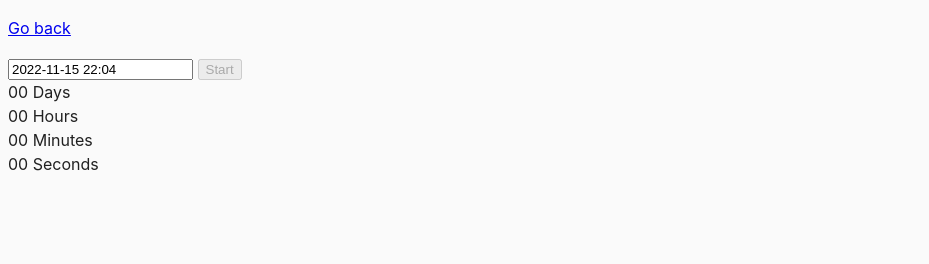
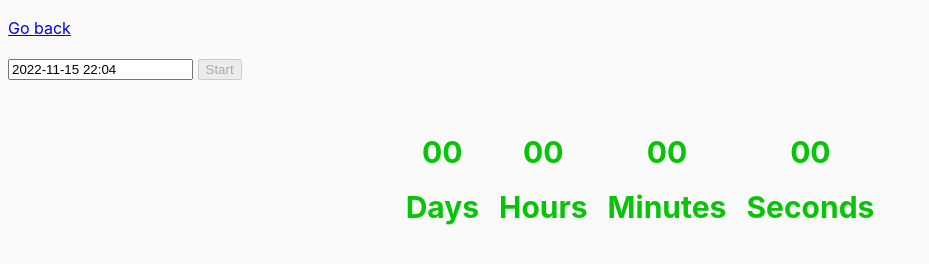
Before and after one commit to SvetlanaPopenko/goit-js-hw-09, a website built with Parcel: page src/02-timer.html in a window 1280 px wide. Shown: the whole page, without its empty margins (0-929 px from the left). Built offline with nearby package versions, Linux system fonts and the light colour scheme.

Commit message:
Update common.css

```diff
--- a/src/css/common.css
+++ b/src/css/common.css
@@ -16,3 +16,24 @@ img {
   display: block;
   max-width: 100%;
 }
+.timer {
+  display: flex;
+  align-items: center;
+  justify-content: center;
+  margin-top: 50px;
+  gap: 20px;
+}
+
+.field {
+  display: flex;
+  align-items: center;
+  flex-direction: column;
+  flex-wrap: wrap;
+  gap: 10px;
+}
+
+.value, .label{
+  color: rgb(7, 196, 7);
+  font-size: 30px;
+  font-weight: bolder;
+}
```
